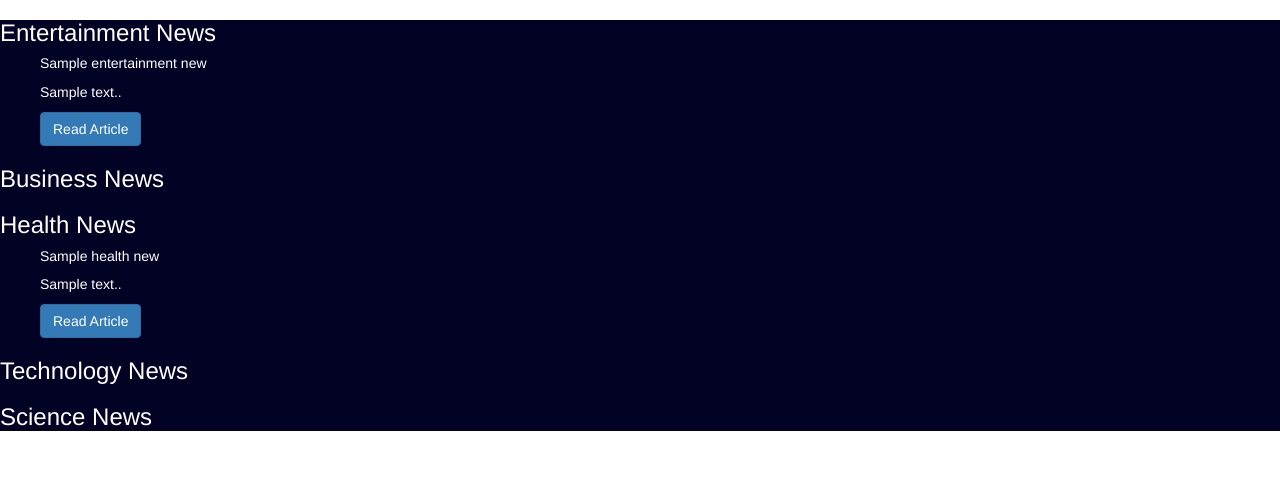
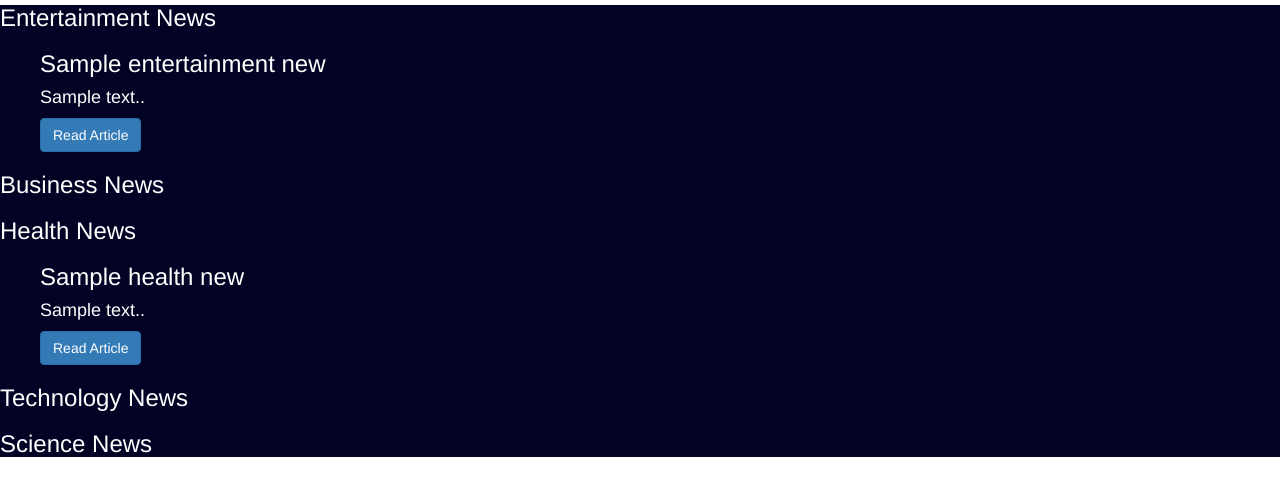
Before and after one commit to Jeff-Mwai/NewsAPP, a Flask app: template app/templates/index.html in a window 1280 px wide. Shown: the part 52-548 px from the top of the page. Run offline with Flask 2, Linux system fonts and the light colour scheme; the template is opened without the code that fills it: most values are stand-ins (such as "Sample title", 1, 10 or a date in 2020); parts of the project's set-up code (start-up, migrations or seed data) failed here and were passed over; some libraries are stand-ins or nearby versions.

```diff
--- a/app/static/css/articles.css
+++ b/app/static/css/articles.css
@@ -3,4 +3,5 @@
     justify-content: space-between;
     background-color: rgb(2, 2, 37);
     color: white;
+    margin-top: -15px;
 }
--- a/app/templates/macros.html
+++ b/app/templates/macros.html
@@ -9,16 +9,16 @@
 {% endmacro %} -->
 
 <link rel="stylesheet" href="https://cdn.jsdelivr.net/npm/bootstrap@4.5.3/dist/css/bootstrap.min.css"
-        integrity="sha384-TX8t27EcRE3e/ihU7zmQxVncDAy5uIKz4rEkgIXeMed4M0jlfIDPvg6uqKI2xXr2" crossorigin="anonymous">
+    integrity="sha384-TX8t27EcRE3e/ihU7zmQxVncDAy5uIKz4rEkgIXeMed4M0jlfIDPvg6uqKI2xXr2" crossorigin="anonymous">
 
 
 
 {% macro displayNewsList(news_list) %}
 {% for news in news_list %}
 <div class="card text-white" style="width: 30rem;">
-    <h5 class="card-title text-white">{{ news.name}}</h5>
+    <h3 class="card-title text-white">{{ news.name}}</h3>
     <div class="card-body">
-        <p class="card-text text-white">{{ news.description}}.</p>
+        <h4 class="card-text text-white">{{ news.description}}.</h4>
         <a href="/sources/{{news.id}}" class="btn btn-primary">Read Article</a>
     </div>
 </div>
```
